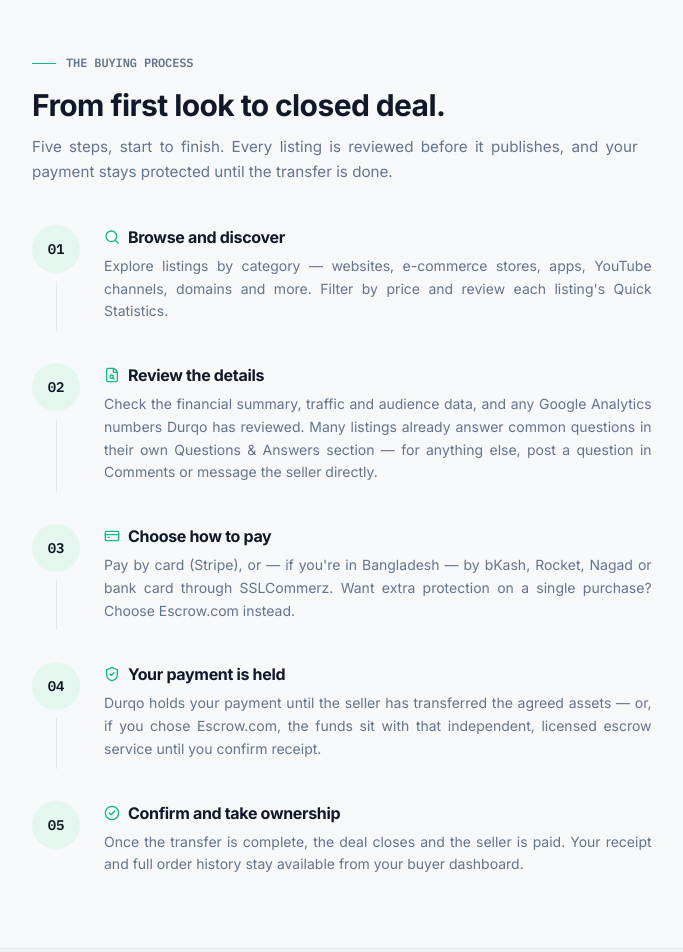
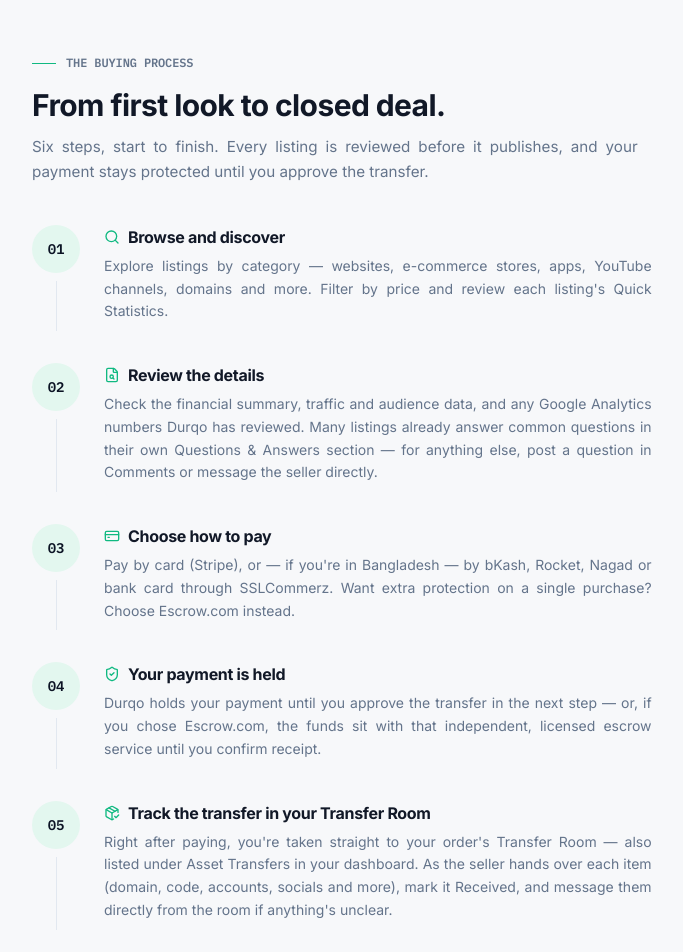
Before and after one commit to mdmanirmia/durqo-app, a Next.js app: page /how-to-buy in a window 1280 px wide. Shown: the part 780-1732 px from the top of the page, without its empty margins (8-691 px from the left). Built offline with nearby package versions, Linux system fonts and the light colour scheme; no server answers.

Commit message:
Add files via upload

```diff
--- a/src/app/how-to-buy/page.tsx
+++ b/src/app/how-to-buy/page.tsx
@@ -10,10 +10,22 @@ import {
   FileSearch,
   BadgeCheck,
   Receipt,
+  PackageCheck,
 } from "lucide-react";
 import Container from "@/components/ui/Container";
 import Button from "@/components/ui/Button";
 
+// Sep 13, 2026: expanded Steps 4-5 into an explicit Transfer Room step,
+// now that the Asset Transfer Room system is live for every payment channel
+// (see claude/asset-transfer-room-feasibility-addendum.md and
+// claude/asset-transfer-post-purchase-redirect-and-payout-release-addendum.md).
+// Buyers used to read a vague "until the seller has transferred the agreed
+// assets" with no mechanism explained; now the page names the actual
+// dashboard destination (Transfer Room / "Asset Transfers" nav item),
+// the buyer's real action (mark each item Received, then Approve Transfer
+// to release payment), and the inspection window / Report an Issue escape
+// hatch, matching TransferRoomView.tsx's real buyer-side actions exactly.
+//
 // Sep 11, 2026: new step-by-step buyer guide, built alongside /how-to-sell,
 // /payments, /buyer-faq and /seller-faq (all linked from the Footer's new
 // Resources column). Matches the visual system established by the Sep 6
@@ -105,13 +117,19 @@ const STEPS = [
     n: "04",
     icon: ShieldCheck,
     title: "Your payment is held",
-    body: "Durqo holds your payment until the seller has transferred the agreed assets — or, if you chose Escrow.com, the funds sit with that independent, licensed escrow service until you confirm receipt.",
+    body: "Durqo holds your payment until you approve the transfer in the next step — or, if you chose Escrow.com, the funds sit with that independent, licensed escrow service until you confirm receipt.",
   },
   {
     n: "05",
+    icon: PackageCheck,
+    title: "Track the transfer in your Transfer Room",
+    body: "Right after paying, you're taken straight to your order's Transfer Room — also listed under Asset Transfers in your dashboard. As the seller hands over each item (domain, code, accounts, socials and more), mark it Received, and message them directly from the room if anything's unclear.",
+  },
+  {
+    n: "06",
     icon: CheckCircle2,
-    title: "Confirm and take ownership",
-    body: "Once the transfer is complete, the deal closes and the seller is paid. Your receipt and full order history stay available from your buyer dashboard.",
+    title: "Approve and take ownership",
+    body: "Once every item is marked Received, click Approve Transfer to release your payment to the seller and close the deal. If something's wrong, report an issue instead during your inspection window and Durqo's team will step in. Your receipt and full order history stay available from your buyer dashboard.",
   },
 ] as const;
 
@@ -136,7 +154,7 @@ const PAYMENT_METHODS = [
 const PROTECTIONS = [
   { icon: FileSearch, label: "Every listing reviewed before it goes live" },
   { icon: MessageSquare, label: "Message sellers directly, before you pay" },
-  { icon: ShieldCheck, label: "Payment held until the transfer is confirmed" },
+  { icon: ShieldCheck, label: "Payment held until you approve the transfer" },
   { icon: Receipt, label: "Full order history and printable receipts" },
 ];
 
@@ -212,8 +230,8 @@ export default function HowToBuyPage() {
               <DashEyebrow>The buying process</DashEyebrow>
               <h2 className="text-2xl sm:text-3xl">From first look to closed deal.</h2>
               <p className="mt-3 text-[0.95rem] leading-relaxed text-ink-soft">
-                Five steps, start to finish. Every listing is reviewed before it publishes, and your payment stays
-                protected until the transfer is done.
+                Six steps, start to finish. Every listing is reviewed before it publishes, and your payment stays
+                protected until you approve the transfer.
               </p>
             </div>
             <div className="flex flex-col gap-8">
```
